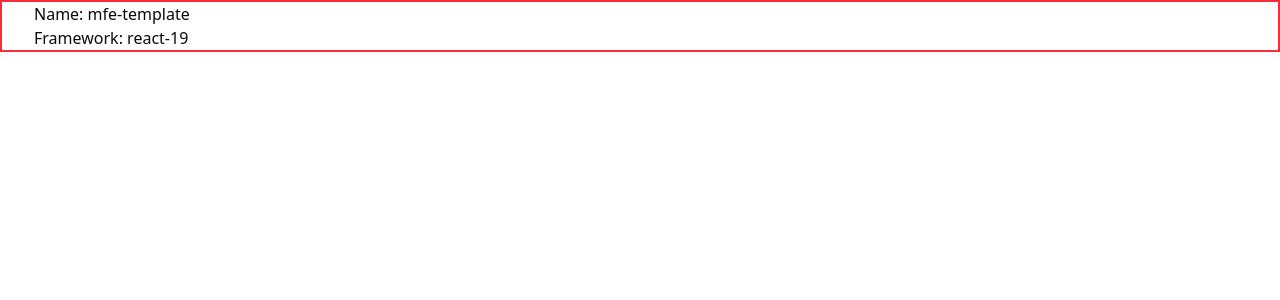
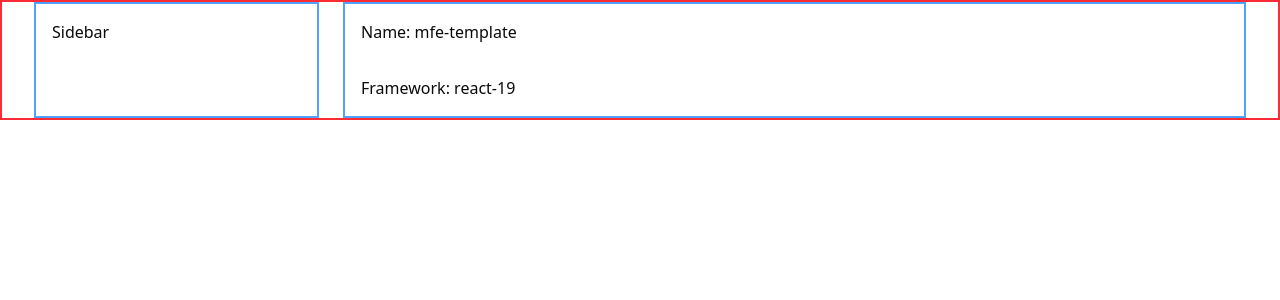
Before and after one commit to lawrence-ruscia/mfe-template, a React app: page / in a window 1280 px wide. Shown: the top 300 px of the page. Built offline with nearby package versions, Linux system fonts and the light colour scheme.

Commit message:
Add Grid and GridColumn wrappers to implement the grid system

```diff
--- a/src/app/App.tsx
+++ b/src/app/App.tsx
@@ -2,11 +2,20 @@ import ReactDOM from 'react-dom/client';
 
 import '../styles/index.css';
 import { Container } from '@/components/layout/Container';
+import { Grid } from '@/components/layout/Grid';
+import { GridColumn } from '@/components/layout/GridColumn';
 
 const App = () => (
   <Container className="border-2 border-red-500">
-    <div>Name: mfe-template</div>
-    <div>Framework: react-19</div>
+    <Grid>
+      <GridColumn span={{ lg: 3 }} className="border-2 border-blue-400">
+        <aside className="p-4">Sidebar</aside>
+      </GridColumn>
+      <GridColumn span={{ base: 4, md: 8, lg: 9 }} className="border-2 border-blue-400">
+        <div className="p-4">Name: mfe-template</div>
+        <div className="p-4">Framework: react-19</div>
+      </GridColumn>
+    </Grid>
   </Container>
 );
 
--- /dev/null
+++ b/src/components/layout/Grid.tsx
@@ -0,0 +1,29 @@
+import * as React from 'react';
+import { cn } from '@/lib/utils';
+
+type GridProps = {
+  children: React.ReactNode;
+  className?: string;
+};
+
+/**
+ * Purpose:
+ * - Defines a CSS Grid container
+ * - Sets the 12-column layout
+ * - Applies standardized gaps
+ * - Acts as the parent for all GridColumn components
+ */
+export function Grid({ children, className }: GridProps) {
+  return (
+    <div
+      className={cn(
+        'grid grid-cols-4 gap-4',
+        'md:grid-cols-8 md:gap-6',
+        'lg:grid-cols-12 lg:gap-6',
+        className,
+      )}
+    >
+      {children}
+    </div>
+  );
+}
--- /dev/null
+++ b/src/components/layout/GridColumn.tsx
@@ -0,0 +1,81 @@
+import * as React from 'react';
+import { cn } from '@/lib/utils';
+
+type ColumnSpan = 1 | 2 | 3 | 4 | 5 | 6 | 7 | 8 | 9 | 10 | 11 | 12;
+
+type GridColumnProps = {
+  children: React.ReactNode;
+  span: {
+    base?: ColumnSpan;
+    md?: ColumnSpan;
+    lg?: ColumnSpan;
+  };
+  className?: string;
+};
+
+const BASE_SPAN_MAP: Record<ColumnSpan, string> = {
+  1: 'col-span-1',
+  2: 'col-span-2',
+  3: 'col-span-3',
+  4: 'col-span-4',
+  5: 'col-span-5',
+  6: 'col-span-6',
+  7: 'col-span-7',
+  8: 'col-span-8',
+  9: 'col-span-9',
+  10: 'col-span-10',
+  11: 'col-span-11',
+  12: 'col-span-12',
+};
+
+const MD_SPAN_MAP: Record<ColumnSpan, string> = {
+  1: 'md:col-span-1',
+  2: 'md:col-span-2',
+  3: 'md:col-span-3',
+  4: 'md:col-span-4',
+  5: 'md:col-span-5',
+  6: 'md:col-span-6',
+  7: 'md:col-span-7',
+  8: 'md:col-span-8',
+  9: 'md:col-span-9',
+  10: 'md:col-span-10',
+  11: 'md:col-span-11',
+  12: 'md:col-span-12',
+};
+
+const LG_SPAN_MAP: Record<ColumnSpan, string> = {
+  1: 'lg:col-span-1',
+  2: 'lg:col-span-2',
+  3: 'lg:col-span-3',
+  4: 'lg:col-span-4',
+  5: 'lg:col-span-5',
+  6: 'lg:col-span-6',
+  7: 'lg:col-span-7',
+  8: 'lg:col-span-8',
+  9: 'lg:col-span-9',
+  10: 'lg:col-span-10',
+  11: 'lg:col-span-11',
+  12: 'lg:col-span-12',
+};
+
+/**
+ * Purpose:
+ * - Places content inside the `Grid`
+ * - Controls how many columns content spans
+ * - Supports responsive column spans
+ * - Keeps layout logic explicit and readable
+ */
+export function GridColumn({ children, span, className }: GridColumnProps) {
+  return (
+    <div
+      className={cn(
+        span.base && BASE_SPAN_MAP[span.base],
+        span.md && MD_SPAN_MAP[span.md],
+        span.lg && LG_SPAN_MAP[span.lg],
+        className,
+      )}
+    >
+      {children}
+    </div>
+  );
+}
```
